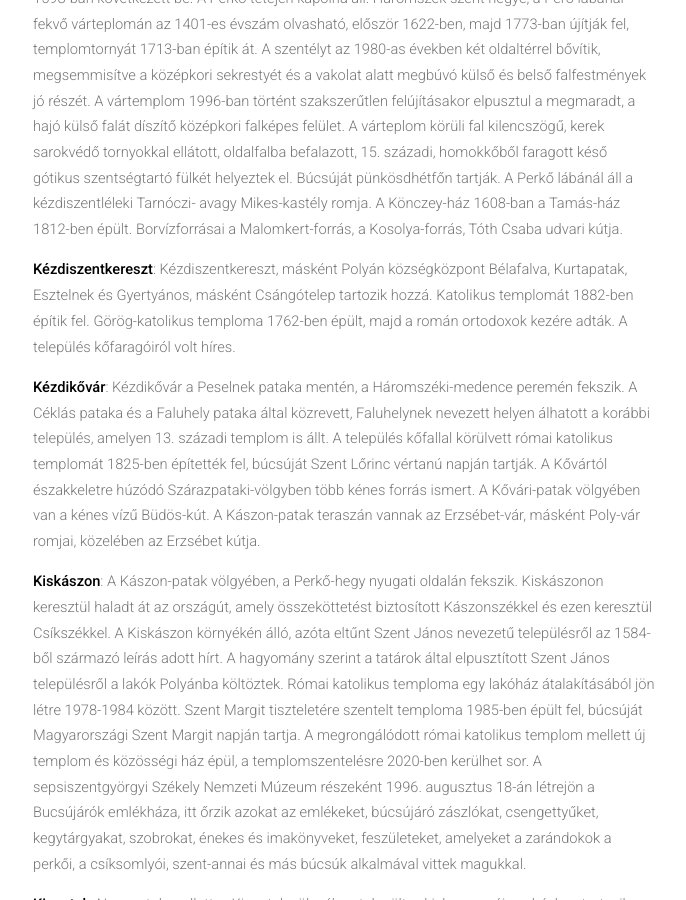
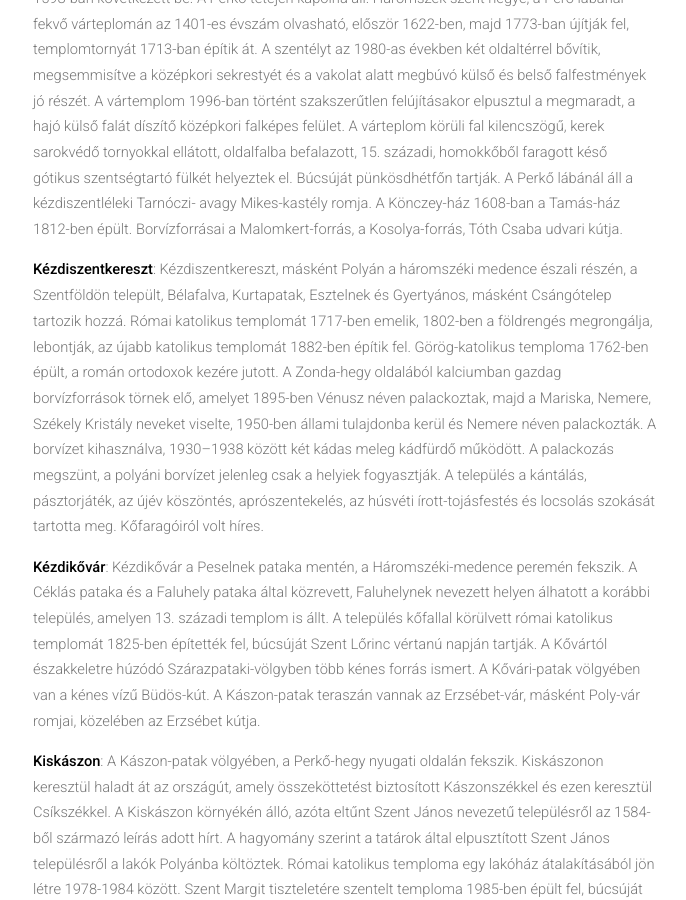
Before and after one commit to siculia/siculia.github.io, a Jekyll site: the page built from siculia-haromszek.html, in a window 1280 px wide and 900 px high, scrolled down 8696 px. Shown: the whole window, without its empty margins (127-813 px from the left). Built offline with Jekyll 4.4.1, drawn with Linux system fonts in a browser that asks for light colours; nearby versions of some CDN libraries; library files that are not in the unit come from our copies.

Commit message:
Kézdiszentkereszt

```diff
--- a/siculia-haromszek.html
+++ b/siculia-haromszek.html
@@ -72,7 +72,7 @@ layout: default
 							<p style="text-align: left;"><b>Kézdialbis</b>: Az Albis patak völgyében települt, közigazgatásilag Csernátonhoz tartozik. Régi temploma a 13. századra tehető, 15. században késő gótikus erődteplommá építik át, a román kori keresztelőmedencéjét a templom padlózata alá temetik. Kisebb harangja 1588-ban készült, a nagyobb 1770-ben. A 15. századi gótikus erődtemplom kaputornya 1637-ben épült. A településen álltak a Barabás, a Gidófalvi és a Bajka udvarházak. Albis híres a szilvapálinkájáról.
 							<p style="text-align: left;"><b>Kézdialmás</b>: A Szent Mihály-hegy alatt fekszik. Római katolikus kápolnája és a harangláb 1712-ben épült. A kápolnát 1770-ben újjáépítik, 1934-ben teljesen lebontják, csak a harangláb maradt meg. Lemhénnyel együtt a Szent Mihály-hegyi templomhoz tartozott, 1948-ban lesz önálló, az Urunk mennybemenetele plébániáját 1970-ben építik fel, a VI. Kézdi-orbai főesperesi kerülethez tartozik. Római katolikus kőtemploma 1983-ban a kápolna helyén épül fel. A búcsúját áldozócsütörtökön, Jézus Krisztus mennybemenetelének ünnepén tartotta. A településen élő népszokás a határkerülés.</p>
 							<p style="text-align: left;"><b>Kézdiszentlélek</b>: A felső-háromszéki Kézdiszentlélek a Kászon-patak bal partján, a Perkő-hegy lábánál fekszik. Kézdiszentlélekhez tartozik Kiskászon, Kézdikővár (Peselnek) és Szárazpatak. A Kézdiszentlélek fölötti Perkő tetején épült a Perkő vára, amelynek végleges pusztulása 1581–1598-ban következett be. A Perkő tetején kápolna áll. Háromszék szent hegye, a Perő lábánál fekvő várteplomán az 1401-es évszám olvasható, először 1622-ben, majd 1773-ban újítják fel, templomtornyát 1713-ban építik át. A szentélyt az 1980-as években két oldaltérrel bővítik, megsemmisítve a középkori sekrestyét és a vakolat alatt megbúvó külső és belső falfestmények jó részét. A vártemplom 1996-ban történt szakszerűtlen felújításakor elpusztul a megmaradt, a hajó külső falát díszítő középkori falképes felület. A várteplom körüli fal kilencszögű, kerek sarokvédő tornyokkal ellátott, oldalfalba befalazott, 15. századi, homokkőből faragott késő gótikus szentségtartó fülkét helyeztek el. Búcsúját pünkösdhétfőn tartják. A Perkő lábánál áll a kézdiszentléleki Tarnóczi- avagy Mikes-kastély romja. A Könczey-ház 1608-ban a Tamás-ház 1812-ben épült. Borvízforrásai a Malomkert-forrás, a Kosolya-forrás, Tóth Csaba udvari kútja.</p>
-							<p style="text-align: left;"><b>Kézdiszentkereszt</b>: Kézdiszentkereszt, másként Polyán községközpont Bélafalva, Kurtapatak, Esztelnek és Gyertyános, másként Csángótelep tartozik hozzá. Katolikus templomát 1882-ben építik fel. Görög-katolikus temploma 1762-ben épült, majd a román ortodoxok kezére adták. A település kőfaragóiról volt híres.</p>
+							<p style="text-align: left;"><b>Kézdiszentkereszt</b>: Kézdiszentkereszt, másként Polyán a háromszéki medence észali részén, a Szentföldön települt, Bélafalva, Kurtapatak, Esztelnek és Gyertyános, másként Csángótelep tartozik hozzá. Római katolikus templomát 1717-ben emelik, 1802-ben a földrengés megrongálja, lebontják, az újabb katolikus templomát 1882-ben építik fel. Görög-katolikus temploma 1762-ben épült, a román ortodoxok kezére jutott. A Zonda-hegy oldalából kalciumban gazdag borvízforrások törnek elő, amelyet 1895-ben Vénusz néven palackoztak, majd a Mariska, Nemere, Székely Kristály neveket viselte, 1950-ben állami tulajdonba kerül és Nemere néven palackozták. A borvízet kihasználva, 1930–1938 között két kádas meleg kádfürdő működött. A palackozás megszünt, a polyáni borvízet jelenleg csak a helyiek fogyasztják. A település a kántálás, pásztorjáték, az újév köszöntés, aprószentekelés, az húsvéti írott-tojásfestés és locsolás szokását tartotta meg. Kőfaragóiról volt híres.</p>
 							<p style="text-align: left;"><b>Kézdikővár</b>: Kézdikővár a Peselnek pataka mentén, a Háromszéki-medence peremén fekszik. A Céklás pataka és a Faluhely pataka által közrevett, Faluhelynek nevezett helyen álhatott a korábbi település, amelyen 13. századi templom is állt. A település kőfallal körülvett római katolikus templomát 1825-ben építették fel, búcsúját Szent Lőrinc vértanú napján tartják. A Kővártól északkeletre húzódó Szárazpataki-völgyben több kénes forrás ismert. A Kővári-patak völgyében van a kénes vízű Büdös-kút. A Kászon-patak teraszán vannak az Erzsébet-vár, másként Poly-vár romjai, közelében az Erzsébet kútja.</p>
 							<p style="text-align: left;"><b>Kiskászon</b>: A Kászon-patak völgyében, a Perkő-hegy nyugati oldalán fekszik. Kiskászonon keresztül haladt át az országút, amely összeköttetést biztosított Kászonszékkel és ezen keresztül Csíkszékkel. A Kiskászon környékén álló, azóta eltűnt Szent János nevezetű településről az 1584-ből származó leírás adott hírt. A hagyomány szerint a tatárok által elpusztított Szent János településről a lakók Polyánba költöztek.  Római katolikus temploma egy lakóház átalakításából jön létre 1978-1984 között. Szent Margit tiszteletére szentelt temploma 1985-ben épült fel, búcsúját Magyarországi Szent Margit napján tartja. A megrongálódott római katolikus templom mellett új templom és közösségi ház épül, a templomszentelésre 2020-ben kerülhet sor. A sepsiszentgyörgyi Székely Nemzeti Múzeum részeként 1996. augusztus 18-án létrejön a Bucsújárók emlékháza, itt őrzik azokat az emlékeket, búcsújáró zászlókat, csengettyűket, kegytárgyakat, szobrokat, énekes és imakönyveket, feszületeket, amelyeket a zarándokok a perkői, a csíksomlyói, szent-annai és más búcsúk alkalmával vittek magukkal.</p>
 							<p style="text-align: left;"><b>Kispatak</b>: Nagypatak mellett, a Kispatak völgyében települt, a kisborosnyói egyházhoz tartozik.</p>
```
Also changed, not shown: siculia-csikszek.html (+1 -1 lines).
